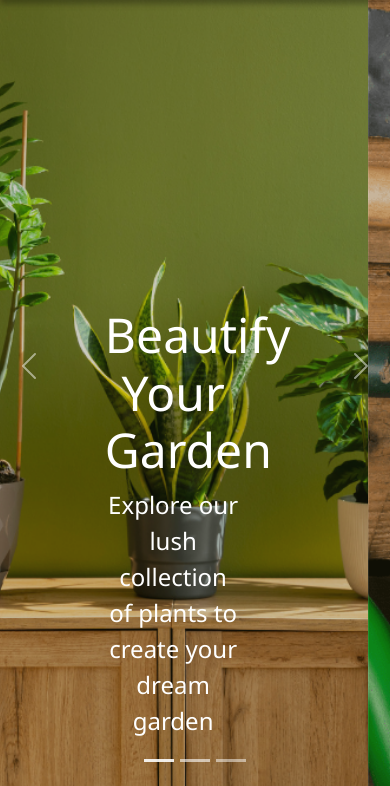
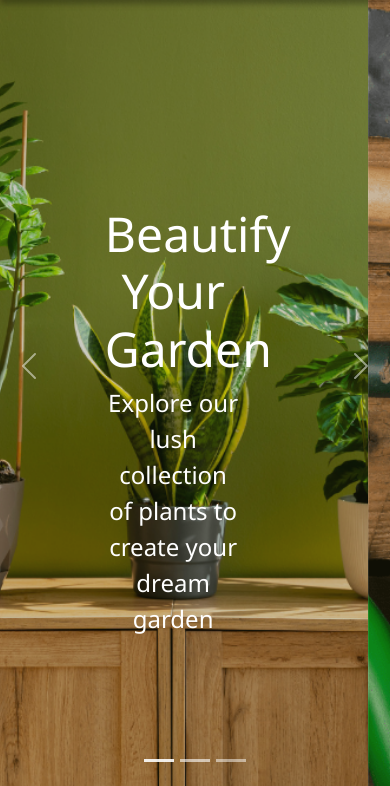
Before and after one commit to AnukratiMehta/WebCA1-GardenPlants-Anukrati, a plain HTML site: page garden-plants.html in a window 390 px wide. Shown: the part 56-842 px from the top of the page. Drawn offline with nearby package versions, Linux system fonts and the light colour scheme.

Commit message:
Fix carousel captions on smaller screens

```diff
--- a/styles.css
+++ b/styles.css
@@ -516,6 +516,14 @@ button[type="submit"]:hover {
     }
 }
 
+@media (max-width: 475px) {
+
+    /* Garden Plants */
+    .carousel-caption {
+        top: 40%;
+    }
+}
+
 @media (max-width: 375px) {
 
     /* Contact Us */
```
Also changed, not shown: 1 other file.
